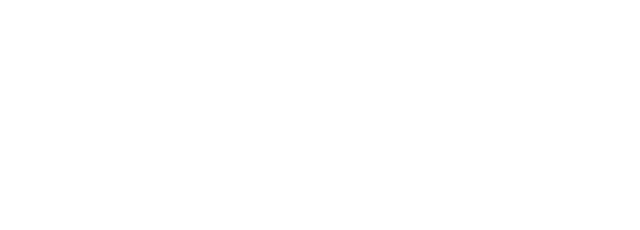
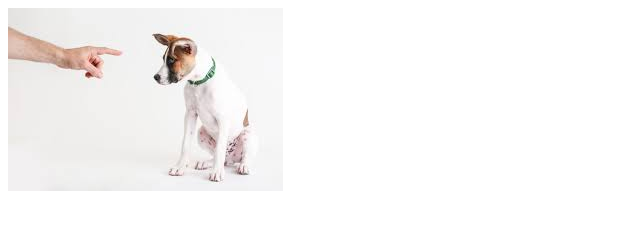
Before and after one commit to Serpiie/ML-ML-Adis, a plain HTML site: page index.html in a window 1280 px wide. Shown: the whole page, without its empty margins (0-640 px from the left). Drawn offline with Linux system fonts and the light colour scheme.

Commit message:
image
show image

```diff
--- a/index.html
+++ b/index.html
@@ -1,7 +1,4 @@
 <html>
     <meta chareset="utf-8">
-
-
-
-
+    <img src="index.jpg" alt="Italian Trulli">
 </html>
```
